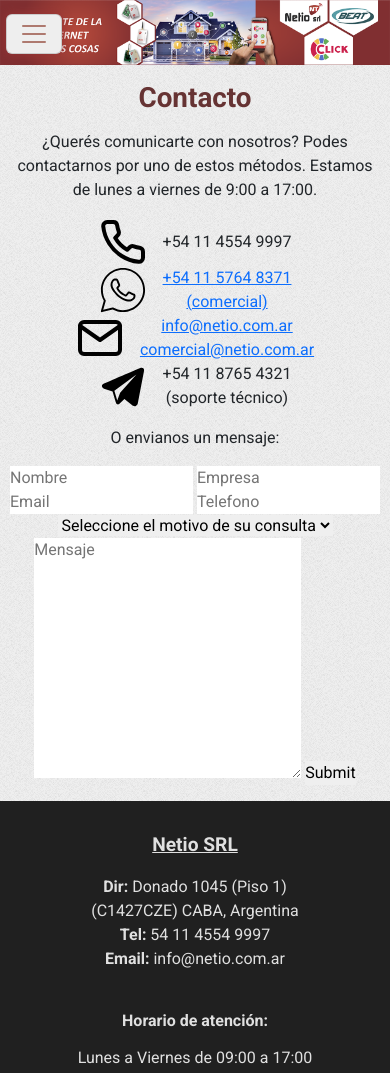
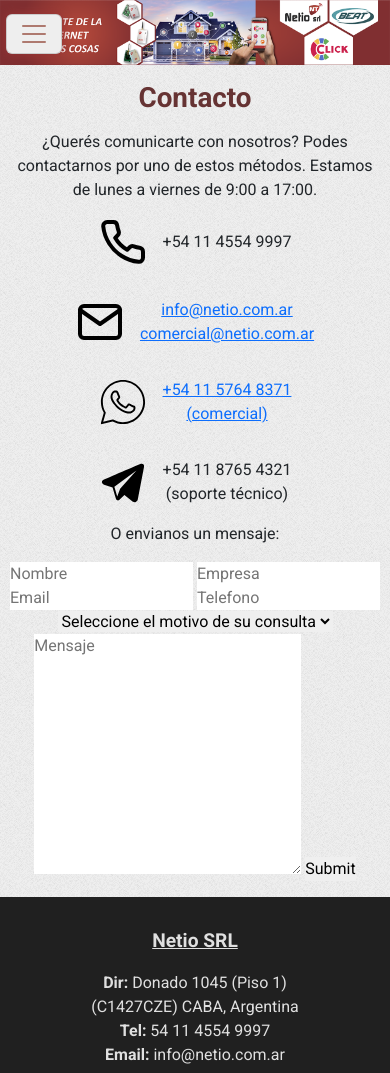
Before and after one commit to SebastianMaksemchuk/CH-DesarrolloWeb, a plain HTML site: page pages/contacto.html in a window 390 px wide. Shown: the top 1073 px of the page. Drawn offline with nearby package versions, Linux system fonts and the light colour scheme.

Commit message:
Cambio a grid responsive los medios de contacto.

```diff
--- a/css/style.css
+++ b/css/style.css
@@ -417,11 +417,19 @@
   margin: 1rem 2.5%;
 }
 
-.datos-contacto ul {
-  display: flex;
-  flex-wrap: wrap;
-  justify-content: space-evenly;
+.contacto__medios {
+  display: grid;
+  row-gap: 2rem;
+  grid-template-rows: repeat(1, 1fr);
+  grid-template-columns: repeat(4, 1fr);
+  grid-template-areas: "tel mail whatsapp telegram";
 }
+
+.ctel {grid-area: tel;}
+.cwhatsapp {grid-area: whatsapp;}
+.cmail {grid-area: mail;}
+.ctelegram {grid-area: telegram;}
+
 
 .bloque-contacto {
   display: flex;
@@ -464,6 +472,14 @@
 
   .manuales a {
     max-width: 200px;
+  }
+
+  /* contacto */
+
+  .contacto__medios {
+    grid-template-rows: repeat(2, 1fr);
+    grid-template-columns: repeat(2, 1fr);
+    grid-template-areas: "tel whatsapp" "mail telegram";
   }
 }
 
@@ -513,4 +529,12 @@
     width: 50%;
     min-width: 150px;
   }
+
+  /* contacto */
+
+  .contacto__medios {
+    grid-template-rows: repeat(4, 1fr);
+    grid-template-columns: repeat(1, 1fr);
+    grid-template-areas: "tel" "mail" "whatsapp" "telegram";
+  }
 }
--- a/pages/contacto.html
+++ b/pages/contacto.html
@@ -59,31 +59,31 @@
     </nav>
     <main class="contacto">
       <h1>Contacto</h1>
-      <section class="datos-contacto">
+      <section> <!-- medios de contacto -->
         <p>¿Querés comunicarte con nosotros? Podes contactarnos por uno de estos métodos. Estamos de lunes a viernes de 9:00 a 17:00.</p>
-        <ul>
-          <li><div class="bloque-contacto">
+        <div class="contacto__medios">
+          <div class="bloque-contacto ctel">
             <img src="../assets/icons/phone.svg" alt="icono telefono">
             +54 11 4554 9997
-          </div></li>
-          <li><div class="bloque-contacto">
+          </div>
+          <div class="bloque-contacto cwhatsapp">
             <img src="../assets/icons/whatsapp.svg" alt="icono whatsapp">
             <a href="https://wa.me/541157648371" target="_blank"> +54 11 5764 8371 <br> (comercial)</a>
-          </div></li>
-          <li><div class="bloque-contacto">
+          </div>
+          <div class="bloque-contacto cmail">
             <img src="../assets/icons/mail.svg" alt="icono email">
             <div class="contact-list">
               <a href="mailto:info@netio.com.ar"> info@netio.com.ar</a>
               <a href="mailto:comercial@netio.com.ar"> comercial@netio.com.ar</a>
             </div>
-          </div></li>
-          <li><div class="bloque-contacto">
+          </div>
+          <div class="bloque-contacto ctelegram">
             <img src="../assets/icons/telegram.svg" alt="icono telegram">
             +54 11 8765 4321 <br> (soporte técnico)
-          </div></li>
-        </ul>
+          </div>
+        </div>
       </section>
-      <section>
+      <section> <!-- formulario -->
         <p>O envianos un mensaje:</p>
         <div class="formulario">
           <form method="post" name="formulario-de-contacto">
```
Also changed, not shown: readme.txt (added), 1 other file.
